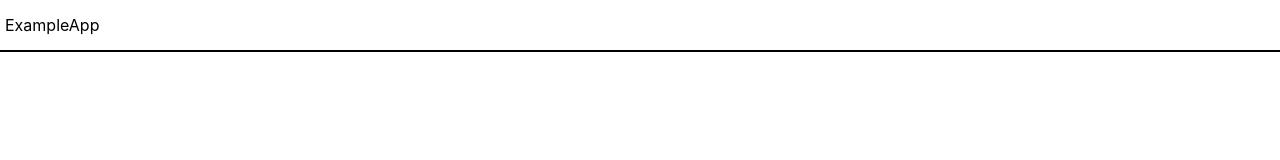
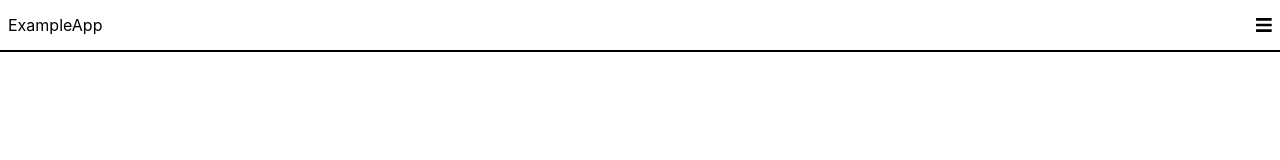
Before and after one commit to stevenvdp1/ReactTrack, a React (Create React App) app: page / in a window 1280 px wide. Shown: the top 160 px of the page. Built offline with nearby package versions, Linux system fonts and the light colour scheme.

Commit message:
added menu and fontawsome

```diff
--- a/package.json
+++ b/package.json
@@ -3,6 +3,9 @@
   "version": "0.1.0",
   "private": true,
   "dependencies": {
+    "@fortawesome/fontawesome-svg-core": "^1.2.30",
+    "@fortawesome/free-solid-svg-icons": "^5.14.0",
+    "@fortawesome/react-fontawesome": "^0.1.11",
     "@testing-library/jest-dom": "^4.2.4",
     "@testing-library/react": "^9.5.0",
     "@testing-library/user-event": "^7.2.1",
--- a/src/components/Footer.js
+++ b/src/components/Footer.js
@@ -7,11 +7,9 @@ const styles = {
         backgroundColor:'lightGrey',
         display:'flex',
         alignItems:'center',
-        alignContent:'flex-end'
+        justifyContent:'center'
     },
-    text:{
-        margin:'auto'
-    }
+    text:{}
 }
 
 function Footer(){
--- a/src/components/Header.js
+++ b/src/components/Header.js
@@ -1,4 +1,5 @@
 import React from 'react'
+import Navigation from './Navigation'
 
 const styles = {
     container:{
@@ -6,16 +7,17 @@ const styles = {
         height:'50px',
         display:'flex',
         alignItems:'center',
+        justifyContent:'space-between',
+        padding:'0px 8px'
     },
-    text:{
-        marginLeft:'5px'
-    }
+    text:{}
 }
 
 function Header(){
     return(
         <header style={styles.container}>
             <span style={styles.text}>ExampleApp</span>
+            <Navigation/>
         </header>
     )
 }
--- /dev/null
+++ b/src/components/Navigation.js
@@ -0,0 +1,20 @@
+import React, { useState } from 'react'
+import { FontAwesomeIcon } from '@fortawesome/react-fontawesome'
+import { faBars } from '@fortawesome/free-solid-svg-icons'
+import SideMenu from './SideMenu'
+
+function Navigation() {
+
+    const [showMenu, setShowMenu] = useState(false)
+
+    return (
+        <nav>
+            <span style={{ fontSize: 'large' }} onClick={() => setShowMenu(!showMenu)}>
+                <FontAwesomeIcon icon={faBars} />
+            </span>
+            {showMenu && <SideMenu setShowMenu={()=>setShowMenu(!showMenu)}/>}
+        </nav>
+    )
+}
+
+export default Navigation
--- /dev/null
+++ b/src/components/SideMenu.js
@@ -0,0 +1,34 @@
+import React from 'react'
+
+const styles = {
+    menu: {
+        position: 'fixed',
+        backgroundColor: 'white',
+        top: 0,
+        left: 0,
+        width: '75vw',
+        height: '100vh',
+        borderRight:'rgba(1,1,1,0.3) solid 2px',
+    },
+    mask: {
+        position: 'fixed',
+        backgroundColor: 'grey',
+        opacity:'0.6',
+        top: 0,
+        left: '75vw',
+        width: '25vw',
+        height: '100vh'
+    }
+}
+
+
+function SideMenu(props) {
+    return (
+        <React.Fragment>
+            <div style={styles.menu}>menu</div>
+            <div style={styles.mask} onClick={props.setShowMenu}/>
+        </React.Fragment>
+    )
+}
+
+export default SideMenu
```
Also changed, not shown: 1 other file (tests, documents, lock files or other folders).
